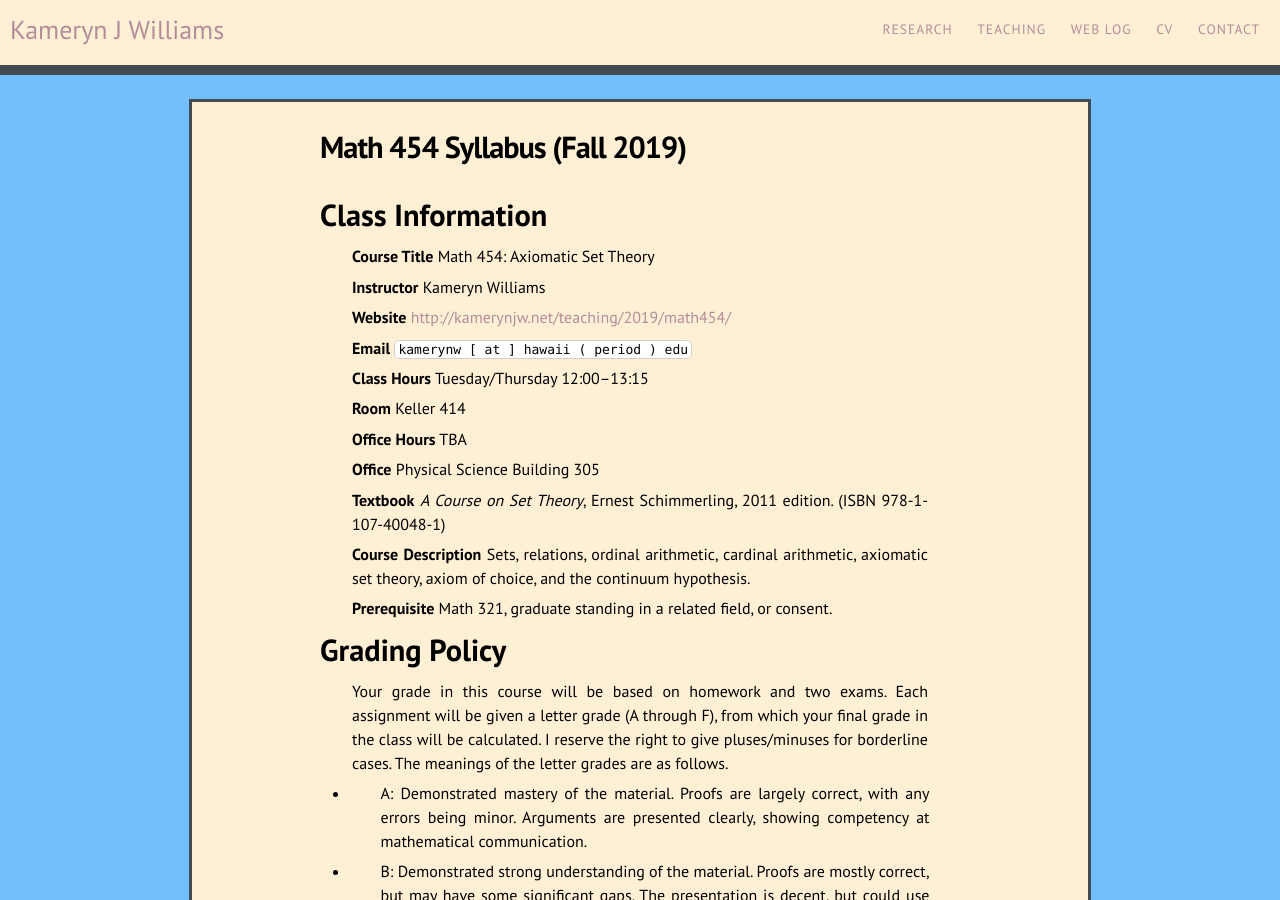
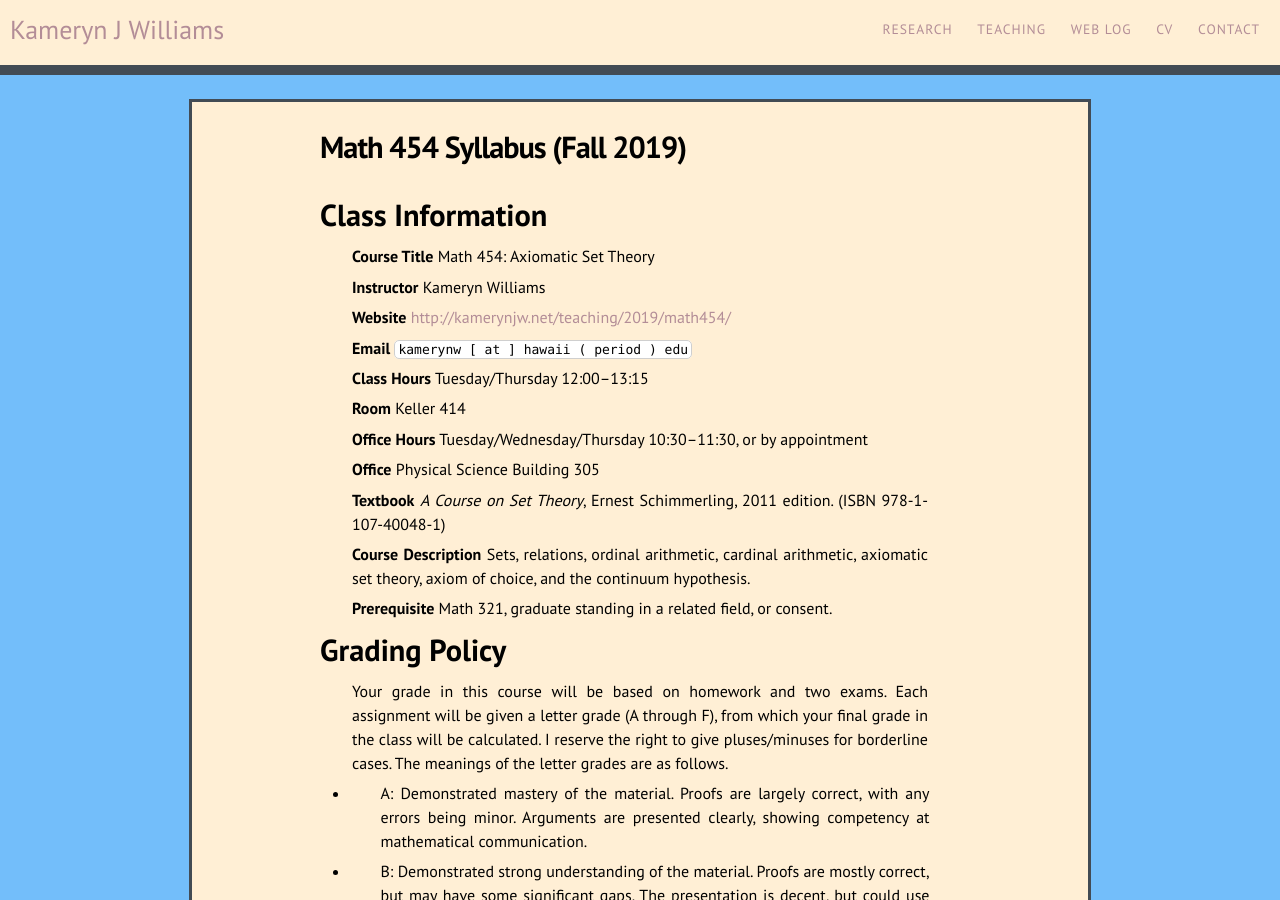
Before and after one commit to kamerynjw/kamerynjw.github.io, a Jekyll site: the page built from teaching/2019/math454/syllabus.md, in a window 1280 px wide and 900 px high. Built offline with Jekyll 4.4.1, drawn with Linux system fonts in a browser that asks for light colours; nearby versions of some CDN libraries.

Commit message:
forgot to put office hours on other syllabus

```diff
--- a/teaching/2019/math454/syllabus.md
+++ b/teaching/2019/math454/syllabus.md
@@ -19,7 +19,7 @@ Class Information
 
 **Room** Keller 414
 
-**Office Hours** TBA
+**Office Hours** Tuesday/Wednesday/Thursday 10:30–11:30, or by appointment
 
 **Office** Physical Science Building 305
 
```
